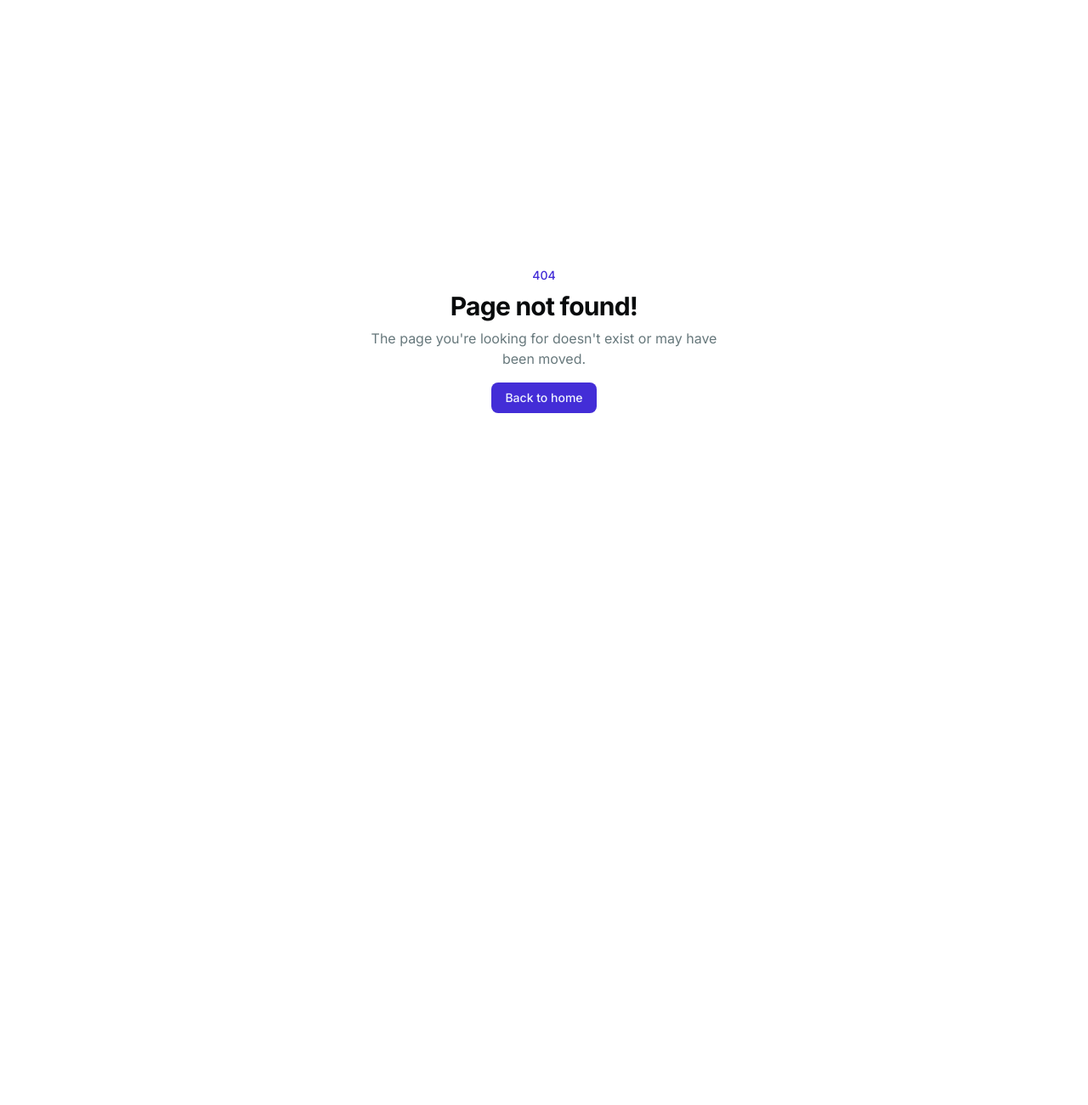
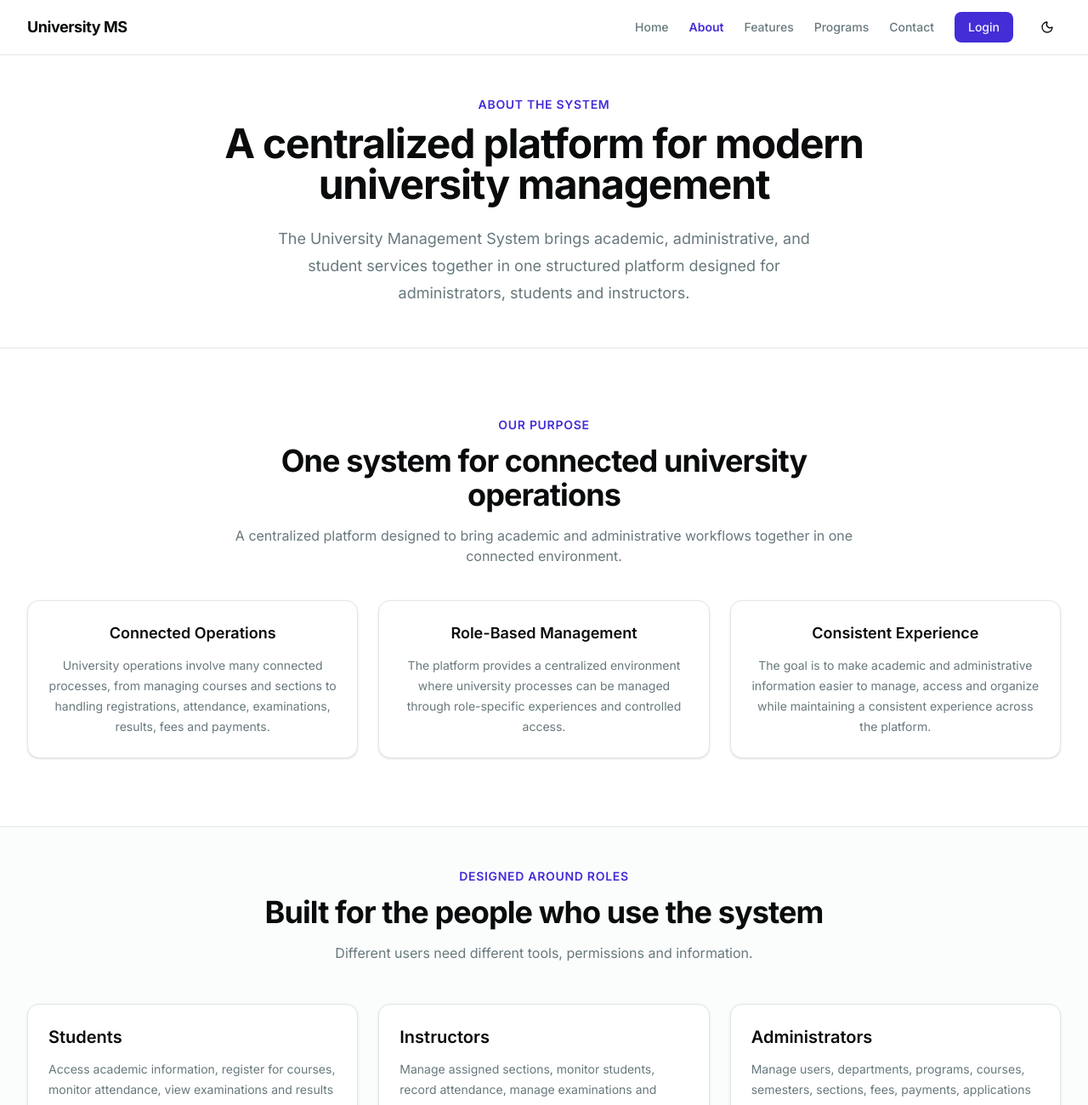
Before and after one commit to AsifHossain22/University-Management-System-App, a Next.js app: page /about in a window 1280 px wide. Before the commit this address had no page. Shown: the top 1300 px of the page at 85% size. Before the commit the page ends 800 px from the top, so only its background shows below. Built offline with nearby package versions, Linux system fonts and the light colour scheme.

Commit message:
Completed About Page: Hero Section, Purpose Section, Roles Section & Closing Section

```diff
--- /dev/null
+++ b/src/app/(public)/about/page.tsx
@@ -0,0 +1,140 @@
+export default function AboutPage() {
+  return (
+    <>
+      {/* Hero */}
+      <section className="border-b py-10 sm:py-12">
+        <div className="mx-auto max-w-4xl px-4 text-center sm:px-6 lg:px-8">
+          <p className="text-sm font-semibold uppercase tracking-wider text-primary">
+            About the system
+          </p>
+
+          <h1 className="mt-3 text-4xl font-bold tracking-tight sm:text-5xl">
+            A centralized platform for modern university management
+          </h1>
+
+          <p className="mx-auto mt-6 max-w-2xl text-lg leading-8 text-muted-foreground">
+            The University Management System brings academic, administrative,
+            and student services together in one structured platform designed
+            for administrators, students and instructors.
+          </p>
+        </div>
+      </section>
+
+      {/* Purpose */}
+      <section className="border-b py-16 sm:py-20">
+        <div className="mx-auto max-w-7xl px-4 sm:px-6 lg:px-8">
+          <div className="mx-auto max-w-3xl text-center">
+            <p className="text-sm font-semibold uppercase tracking-wider text-primary">
+              Our purpose
+            </p>
+
+            <h2 className="mt-3 text-3xl font-bold tracking-tight sm:text-4xl">
+              One system for connected university operations
+            </h2>
+
+            <p className="mt-4 text-muted-foreground">
+              A centralized platform designed to bring academic and
+              administrative workflows together in one connected environment.
+            </p>
+          </div>
+
+          <div className="mt-10 grid gap-6 md:grid-cols-3">
+            <article className="rounded-xl border bg-card p-6 text-center shadow-sm">
+              <h3 className="text-lg font-semibold">Connected Operations</h3>
+
+              <p className="mt-3 text-sm leading-6 text-muted-foreground">
+                University operations involve many connected processes, from
+                managing courses and sections to handling registrations,
+                attendance, examinations, results, fees and payments.
+              </p>
+            </article>
+
+            <article className="rounded-xl border bg-card p-6 text-center shadow-sm">
+              <h3 className="text-lg font-semibold">Role-Based Management</h3>
+
+              <p className="mt-3 text-sm leading-6 text-muted-foreground">
+                The platform provides a centralized environment where university
+                processes can be managed through role-specific experiences and
+                controlled access.
+              </p>
+            </article>
+
+            <article className="rounded-xl border bg-card p-6 text-center shadow-sm">
+              <h3 className="text-lg font-semibold">Consistent Experience</h3>
+
+              <p className="mt-3 text-sm leading-6 text-muted-foreground">
+                The goal is to make academic and administrative information
+                easier to manage, access and organize while maintaining a
+                consistent experience across the platform.
+              </p>
+            </article>
+          </div>
+        </div>
+      </section>
+
+      {/* Roles */}
+      <section className="border-b bg-muted/30 py-10 sm:py-12">
+        <div className="mx-auto max-w-7xl px-4 sm:px-6 lg:px-8">
+          <div className="mx-auto max-w-2xl text-center">
+            <p className="text-sm font-semibold uppercase tracking-wider text-primary">
+              Designed around roles
+            </p>
+
+            <h2 className="mt-3 text-3xl font-bold tracking-tight sm:text-4xl">
+              Built for the people who use the system
+            </h2>
+
+            <p className="mt-4 text-muted-foreground">
+              Different users need different tools, permissions and information.
+            </p>
+          </div>
+
+          <div className="mt-12 grid gap-6 md:grid-cols-3">
+            <article className="rounded-xl border bg-card p-6 shadow-sm">
+              <h3 className="text-xl font-semibold">Students</h3>
+
+              <p className="mt-3 text-sm leading-6 text-muted-foreground">
+                Access academic information, register for courses, monitor
+                attendance, view examinations and results and manage fees and
+                payments.
+              </p>
+            </article>
+
+            <article className="rounded-xl border bg-card p-6 shadow-sm">
+              <h3 className="text-xl font-semibold">Instructors</h3>
+
+              <p className="mt-3 text-sm leading-6 text-muted-foreground">
+                Manage assigned sections, monitor students, record attendance,
+                manage examinations and results and review academic statistics.
+              </p>
+            </article>
+
+            <article className="rounded-xl border bg-card p-6 shadow-sm">
+              <h3 className="text-xl font-semibold">Administrators</h3>
+
+              <p className="mt-3 text-sm leading-6 text-muted-foreground">
+                Manage users, departments, programs, courses, semesters,
+                sections, fees, payments, applications and system records.
+              </p>
+            </article>
+          </div>
+        </div>
+      </section>
+
+      {/* Closing */}
+      <section className="py-10 sm:py-12">
+        <div className="mx-auto max-w-3xl px-4 text-center sm:px-6 lg:px-8">
+          <h2 className="text-3xl font-bold tracking-tight sm:text-4xl">
+            A foundation for a connected academic experience
+          </h2>
+
+          <p className="mt-4 text-muted-foreground">
+            The platform is designed to bring university workflows together
+            while keeping access organized around each user's role and
+            responsibilities.
+          </p>
+        </div>
+      </section>
+    </>
+  );
+}
--- a/src/components/shared/footer.tsx
+++ b/src/components/shared/footer.tsx
@@ -24,7 +24,7 @@ export function Footer() {
             <a
               key={link.href}
               href={link.href}
-              className="text-sm text-muted-foreground font-medium transition-colors hover:text-foreground"
+              className="text-sm text-muted-foreground font-medium hover:font-medium transition-colors hover:text-primary"
             >
               {link.label}
             </a>
--- /dev/null
+++ b/src/components/shared/nav-link.tsx
@@ -0,0 +1,28 @@
+'use client';
+
+import Link from 'next/link';
+import { usePathname } from 'next/navigation';
+
+type NavLinkProps = {
+  href: string;
+  children: React.ReactNode;
+};
+
+export function NavLink({ href, children }: NavLinkProps) {
+  const pathname = usePathname();
+
+  const isActive = href === '/' ? pathname === '/' : pathname.startsWith(href);
+
+  return (
+    <Link
+      href={href}
+      className={
+        isActive
+          ? 'text-sm font-semibold text-primary'
+          : 'text-sm font-medium text-muted-foreground transition-colors hover:text-primary'
+      }
+    >
+      {children}
+    </Link>
+  );
+}
--- a/src/components/shared/navbar.tsx
+++ b/src/components/shared/navbar.tsx
@@ -1,5 +1,6 @@
 import { navItems } from '@/app/data/data';
 import Link from 'next/link';
+import { NavLink } from './nav-link';
 import { Menu } from 'lucide-react';
 import { ThemeToggle } from '@/components/shared/theme-toggle';
 import {
@@ -21,13 +22,9 @@ export function Navbar() {
         {/* DesktopNavigation */}
         <nav className="hidden items-center gap-6 md:flex">
           {navItems.map(item => (
-            <Link
-              key={item.href}
-              href={item.href}
-              className="text-sm font-medium text-muted-foreground transition-colors hover:text-foreground"
-            >
+            <NavLink key={item.href} href={item.href}>
               {item.label}
-            </Link>
+            </NavLink>
           ))}
 
           <Link
```
